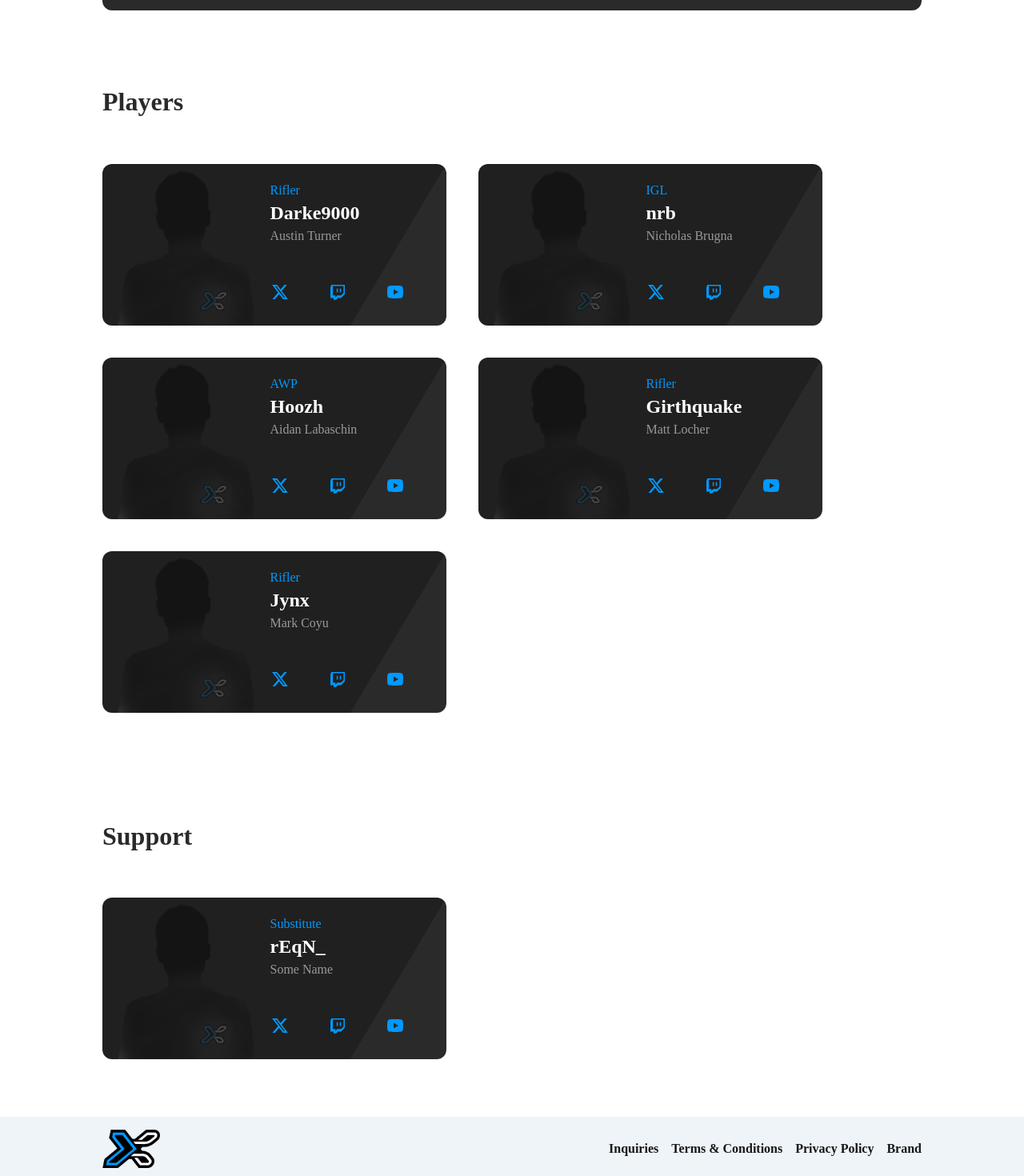
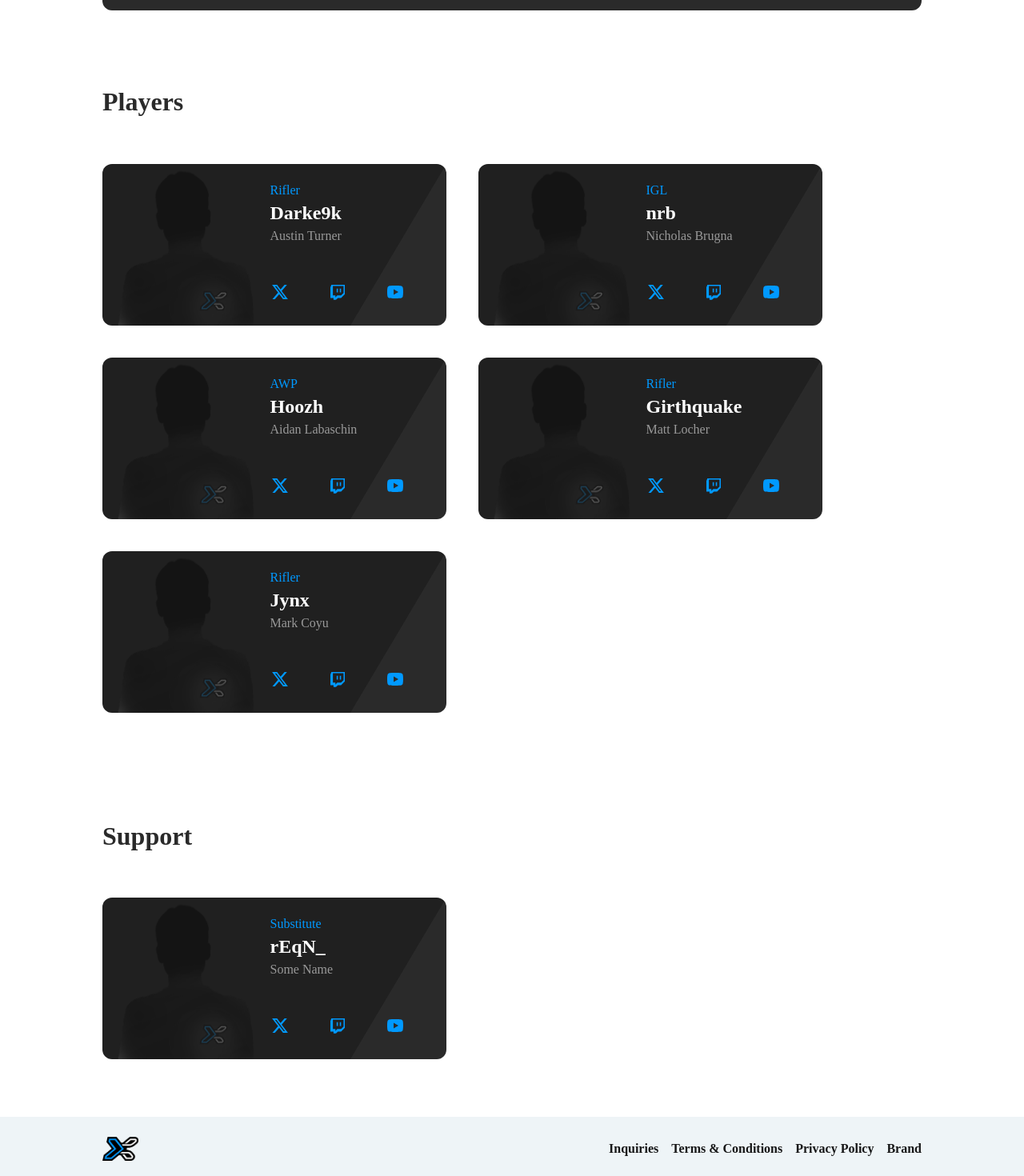
Before and after one commit to KodiakAgency/xmplfy2024, a Next.js app: page /teams/counter-strike in a window 1280 px wide. Shown: the part 682-2152 px from the top of the page at 80% size. Built offline with nearby package versions, Linux system fonts and the light colour scheme.

Commit message:
fixed darke

```diff
--- a/src/pages/teams/counter-strike.tsx
+++ b/src/pages/teams/counter-strike.tsx
@@ -33,7 +33,7 @@ const csgo = () => {
 					<div className='teamPage__players--cards'>
 						<PlayerCard
 							Position={"Rifler"}
-							Alias={"Darke9000"}
+							Alias={"Darke9k"}
 							Name={"Austin Turner"}
 							x_link={"https://x.com/darke9k"}
 							stream_link={"https://twitch.tv/darke9k"}
--- a/src/styles/components/_footer.scss
+++ b/src/styles/components/_footer.scss
@@ -23,7 +23,7 @@
 		padding: 1rem 0;
 		width: 20%;
 		img {
-			width: 35% !important;
+			width: 45px !important;
 			margin-right: 1em;
 			height: auto;
 		}
```
